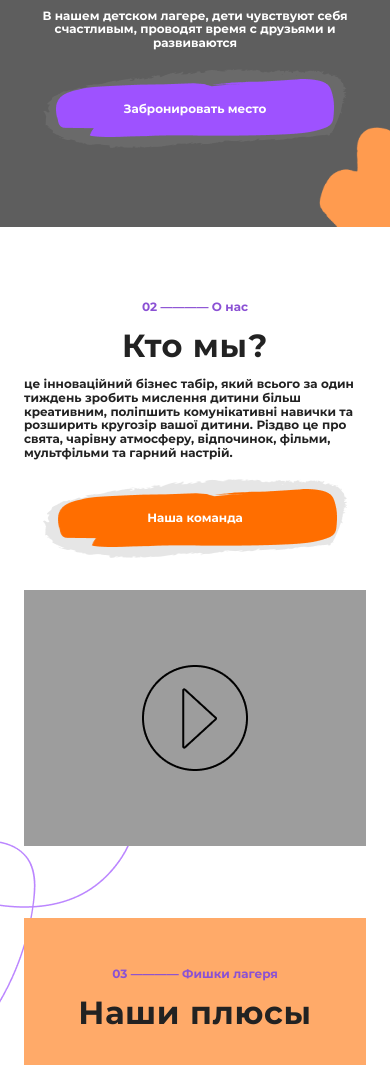
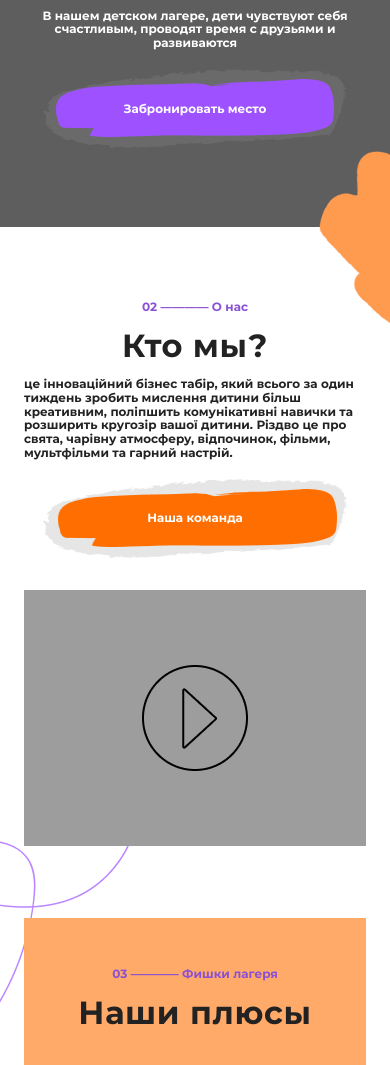
Before and after one commit to vilkoz/reformat_landing, a website built with Parcel: page index.html in a window 390 px wide. Shown: the part 500-1565 px from the top of the page. Built offline with nearby package versions, Linux system fonts and the light colour scheme; a web font is replaced by a local one.

Commit message:
mobile: fix home-section overflow-y

```diff
--- a/css/main.css
+++ b/css/main.css
@@ -306,6 +306,10 @@ a, a:hover, a:visited, a:active {
   text-decoration: none;
 }
 
+main {
+  position: relative;
+}
+
 .main-header {
   font-style: normal;
   font-weight: 600;
@@ -508,9 +512,9 @@ a, a:hover, a:visited, a:active {
 
 .shape-2 {
   position: absolute;
-  z-index: -1;
-  right: 0;
-  bottom: -10em;
+  z-index: 3;
+  right: -2em;
+  top: -100px;
 }
 
 section {
--- a/index.html
+++ b/index.html
@@ -57,7 +57,6 @@
           </div>
 
           <div class="shape-1"><img src="img/shapes/1.png"></div>
-          <div class="shape-2"><img src="img/shapes/2.png"></div>
         </div>
     </section>
     <section class="about-us-section" id="team-section">
@@ -74,6 +73,7 @@
         </div>
       </div>
       <div class="shape-3"><img src="img/shapes/3.png"></div>
+      <div class="shape-2"><img src="img/shapes/2.png"></div>
     </section>
     <section class="benefits-section" id="benefits-section">
       <div class="benefits-section__column">
```
